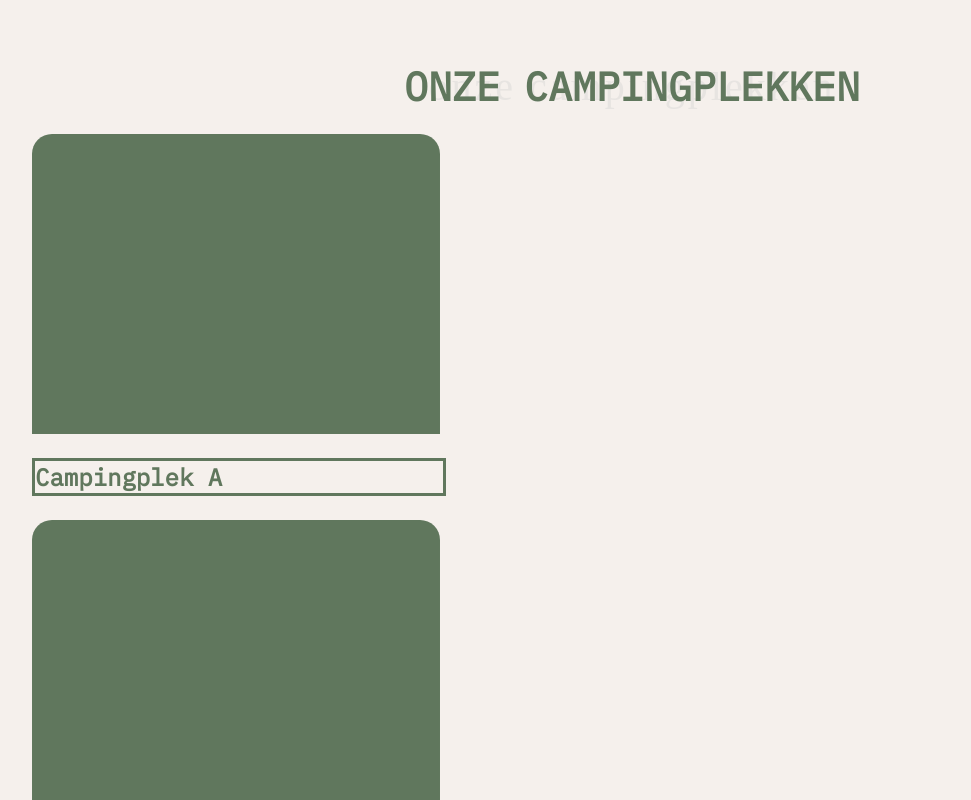
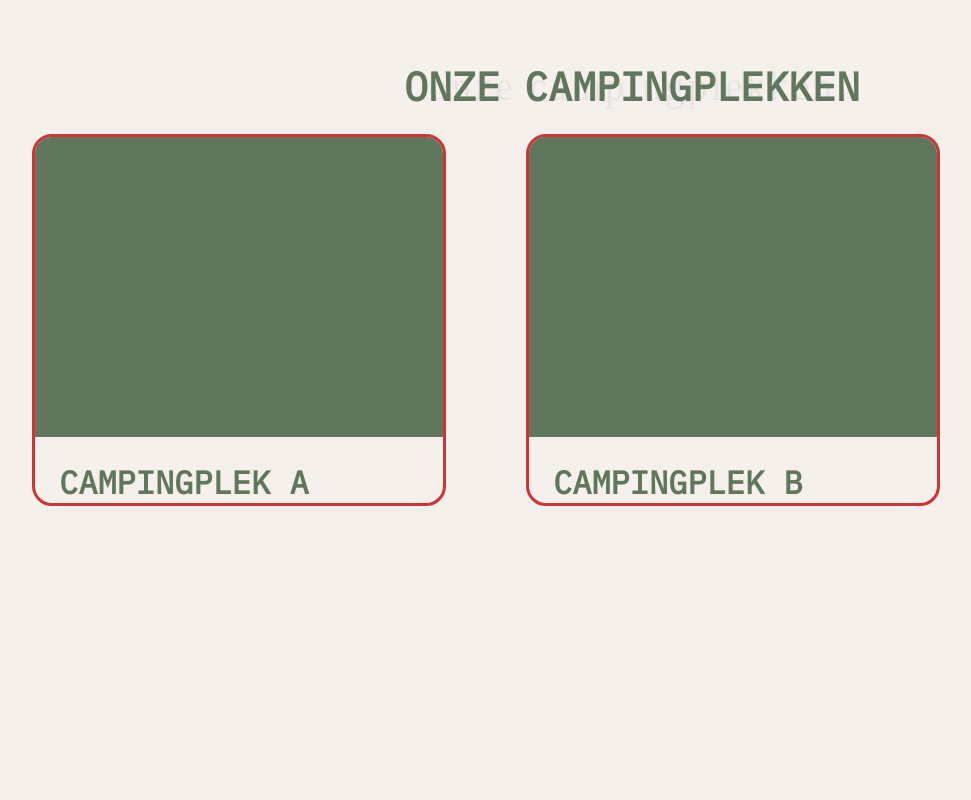
Before and after one commit to LaulensW/BertsBoerenCamping, a React (Vite) app in the folder BertsBoerenCamping/: page / in a window 1280 px wide. Shown: the part 800-1600 px from the top of the page, without its empty margins (8-979 px from the left). After the commit the page ends 1330 px from the top, so only its background shows below. Built offline with nearby package versions, Linux system fonts and the light colour scheme.

Commit message:
Toevoeging apart Campingplekken document

```diff
--- a/BertsBoerenCamping/src/Views/Home.jsx
+++ b/BertsBoerenCamping/src/Views/Home.jsx
@@ -1,6 +1,7 @@
 import React from 'react';
 import Layout from '../components/Layout';
 import CallToAction from '../components/CallToAction';
+import Campingplekken from '../components/Campingplekken';
 
 const Home = () => {
   return (
@@ -9,6 +10,7 @@ const Home = () => {
       {/* Home-specific content */}
     </Layout>
     < CallToAction />
+    < Campingplekken />
     </>
   );
 };
--- a/BertsBoerenCamping/src/components/CallToAction.css
+++ b/BertsBoerenCamping/src/components/CallToAction.css
@@ -47,25 +47,3 @@ p{
 .boeken-button:hover {
     background-color: #d7a9a3;
 }
-
-
-/*This is for the Campingplekken*/
-h3{
-    font-size: 40px;
-    font-weight:900;
-    margin: 72px 0;
-    color: #60775D;
-    display: flex;
-    position: absolute;
-     width: 100%;
-    justify-content: center;
-}
-p2{
-    font-family: 'Homemade Apple', cursive;
-    font-size: 40px;
-    color: #E7E4E1;
-    letter-spacing: 3px;
-    margin-top: 75px;
-    display: flex;
-    justify-content: center;
-}
--- a/BertsBoerenCamping/src/components/CallToAction.jsx
+++ b/BertsBoerenCamping/src/components/CallToAction.jsx
@@ -1,28 +1,16 @@
 import React from 'react';
 import './CallToAction.css';
-import Campingplekken from './Campingplekken';
 
 const CallToAction = () => {
     return(
         <>
-        <p1>Van boerderij naar camping </p1>
-        <h1>Van boerderij naar camping</h1>
-        <p>Een ontspanning voor alle leeftijden</p>
-        <button className="boeken-button">NU BOEKEN</button>
-        <img src="../images/CTA_Achtergrond.png" alt="Call To Action Achtergrond" className="cta-achtergrond"/>
-
-          <h3>ONZE CAMPINGPLEKKEN</h3>
-          <p2>onze campingplekken</p2>
-
-          <Campingplekken
-                name="Campingplek A"
-          />
-          <Campingplekken
-                name="Campingplek B"
-          />
-          <Campingplekken
-                name="Campingplek C"
-          />
+        <div className="call-to-action">
+            <p1>Van boerderij naar camping </p1>
+            <h1>Van boerderij naar camping</h1>
+            <p>Een ontspanning voor alle leeftijden</p>
+            <button className="boeken-button">NU BOEKEN</button>
+            <img src="../images/CTA_Achtergrond.png" alt="Call To Action Achtergrond" className="cta-achtergrond"/>
+        </div>
         </>
     );
 };
--- a/BertsBoerenCamping/src/components/Campingplekken.css
+++ b/BertsBoerenCamping/src/components/Campingplekken.css
@@ -1,17 +1,19 @@
-.campingplek{
-    display:flex;
-    flex-direction: column;
-    margin: 24px 40px;
+.onze-campingplekken{
+    font-size: 40px;
+    font-weight:900;
+    margin: 72px 0;
+    color: #60775D;
+    display: flex;
+    position: absolute;
+    width: 100%;
+    justify-content: center;
 }
-h4{
-    font-size: 24px;
-    margin-top: 24px;
-    width: 408px;
-    color: #60775D;
-    border:3px solid #60775D;
+.onze-campingplekken-cursive{
+    font-family: 'Homemade Apple', cursive;
+    font-size: 40px;
+    color: #E7E4E1;
+    letter-spacing: 3px;
+    margin-top: 75px;
+    display: flex;
+    justify-content: center;
 }
-.filler-photo{
-    width: 408px;
-    height: 300px;
-    border-radius: 20px 20px 0px 0px;
-}
--- a/BertsBoerenCamping/src/components/Campingplekken.jsx
+++ b/BertsBoerenCamping/src/components/Campingplekken.jsx
@@ -1,11 +1,19 @@
 import React from 'react';
 import './Campingplekken.css';
+import IndividueleCampingplek from './IndividueleCampingplek.jsx'
 
-export default function Campingplekken(props) {
+
+export default function Campingplekken() {
     return(
-        <div className="campingplek">
-                <img src="../images/Filler.png" alt="Filler" className="filler-photo"/>
-                <h4>{props.name}</h4>
-        </div>
-    )
-}
+    <>
+        <h3 className="onze-campingplekken">ONZE CAMPINGPLEKKEN</h3>
+        <p3 className="onze-campingplekken-cursive">onze campingplekken</p3>
+        < IndividueleCampingplek
+            name="CAMPINGPLEK A"
+        />
+        < IndividueleCampingplek
+            name="CAMPINGPLEK B"
+        />
+    </>
+    );
+};
--- /dev/null
+++ b/BertsBoerenCamping/src/components/IndividueleCampingplek.css
@@ -0,0 +1,18 @@
+.campeerplek{
+    border: 3px solid #ce3434;
+    border-radius: 20px;
+    display: inline-flex;
+    flex-direction: column;
+    margin: 24px 40px;
+}
+.filler-photo{
+    border-radius: 17px 17px 0 0;
+    width: 408px;
+    height: 300px;
+}
+.campingplek-name{
+    display: flex;
+    font-size: 32px;
+    color: #60775D;
+    margin: 24px 0 0 24px;
+}
--- /dev/null
+++ b/BertsBoerenCamping/src/components/IndividueleCampingplek.jsx
@@ -0,0 +1,11 @@
+import React from 'react';
+import './IndividueleCampingplek.css';
+
+export default function IndividueleCampingplek(props) {
+    return(
+        <div className="campeerplek">
+            <img src="../images/Filler.png" alt="Filler" className="filler-photo"/>
+            <h4 className="campingplek-name">{props.name}</h4>
+        </div>
+    );
+};
```
